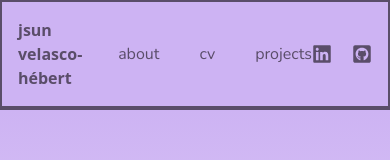
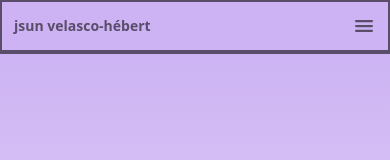
Before and after one commit to jsunvelascohebert/portfolio-website, a React (Create React App) app: page / in a window 390 px wide. Shown: the top 160 px of the page. Built offline with nearby package versions, Linux system fonts and the light colour scheme.

Commit message:
mobile menu bar

```diff
--- a/src/components/general/HeaderNav.js
+++ b/src/components/general/HeaderNav.js
@@ -2,11 +2,13 @@ import React from 'react';
 import { FaLinkedin } from "react-icons/fa";
 import { FaGithubSquare } from "react-icons/fa";
 import { Link } from 'react-router-dom';
+import { IoMenu } from "react-icons/io5";
+
 
 export default function HeaderNav() {
   return (<>
     {/* desktop headernav */}
-    <div className="w-full sticky top-0 bg-purple flex flex-row justify-between items-center p-4 border-2 border-b-4 border-darkPurple z-50">
+    <div className="hidden w-full sticky top-0 bg-purple md:flex flex-row justify-between items-center p-4 border-2 border-b-4 border-darkPurple z-50">
       {/* logo */}
       <Link to="/" className='font-bold hover:font-extrabold hover:underline text-darkPurple'>jsun velasco-hébert</Link>
       {/* menu items */}
@@ -24,7 +26,12 @@ export default function HeaderNav() {
           <FaGithubSquare className='text-xl text-darkPurple' />
         </Link>
       </div>
-      </div>
+    </div>
+
     {/* mobile headernav */}
+    <div className="sticky top-0 w-full flex flex-row md:hidden justify-between items-center bg-purple p-3 border-2 border-b-4 border-darkPurple z-50">
+      <Link to="/" className='text-sm font-bold hover:font-extrabold hover:underline text-darkPurple'>jsun velasco-hébert</Link>
+      <IoMenu className='text-darkPurple text-2xl'/>
+    </div>
   </>);
 }
```
